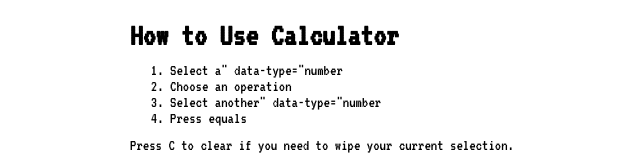
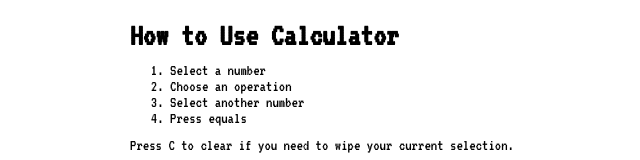
Before and after one commit to shaepy/dom-events-lab, a plain HTML site: page index.html in a window 1280 px wide. Shown: the top 160 px of the page, without its empty margins (318-958 px from the left). Drawn offline with Linux system fonts and the light colour scheme.

Commit message:
Fix HTML text for instructions

```diff
--- a/index.html
+++ b/index.html
@@ -12,9 +12,9 @@
     <div id="instructions">
     <h1>How to Use Calculator</h1>
       <ol>
-        <li>Select a" data-type="number</li>
+        <li>Select a number</li>
         <li>Choose an operation</li>
-        <li>Select another" data-type="number</li>
+        <li>Select another number</li>
         <li>Press equals</li>
       </ol>
 
```
